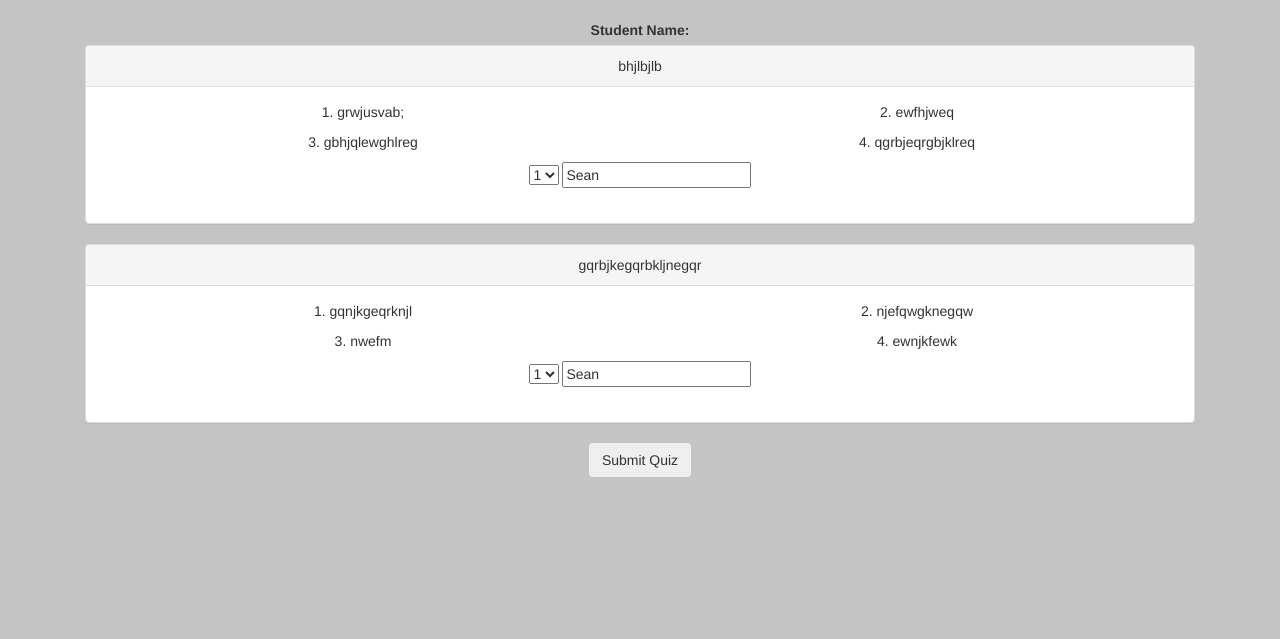
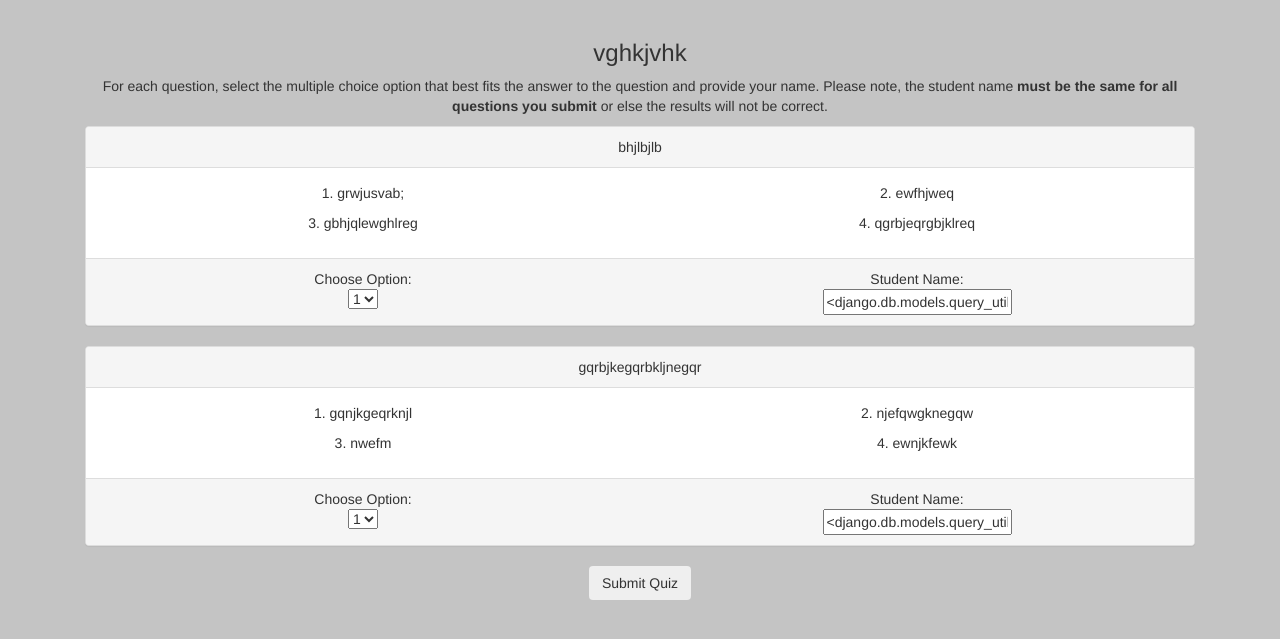
Before and after one commit to snasi623/project4, a Django app: page /quiz/1 in a window 1280 px wide. Shown: the part 74-713 px from the top of the page. Run offline with Django 3.2, Linux system fonts and the light colour scheme; data comes from the database, SQL or seed files in the repository; both versions use the stored data as it was after the commit; some libraries are stand-ins or nearby versions.

Commit message:
Added instructions to take quiz. tried to link results with the quiz pk

```diff
--- a/django_project/django_app/forms.py
+++ b/django_project/django_app/forms.py
@@ -22,5 +22,3 @@
     class Meta:
         model = QuestionResponse
         fields = ['question', 'selected_option', 'student_name']
-
-# QuizResponseFormSet = inlineformset_factory(QuestionResponse, QuestionResponse, fields =['question', 'selected_option', 'student_name',])
--- a/django_project/django_app/templates/quiz/index.html
+++ b/django_project/django_app/templates/quiz/index.html
@@ -27,7 +27,7 @@
                             </div>
                             <div class="col-sm-4">{{ q.category_name }}</div>
                             <div class="col-sm-2" type="button">
-                                <a href="{% url 'results' %}">Results</a>
+                                <a href="{% url 'results' quiz_pk=q.pk %}">Results</a>
                             </div>
                         </div>
                     </div>
--- a/django_project/django_app/templates/quiz/quiz.html
+++ b/django_project/django_app/templates/quiz/quiz.html
@@ -8,8 +8,8 @@
         {{ formset.management_form }}
         {% csrf_token %}
         <div>
-            <label for="studentname">Student Name: </label>
-            {% render_field formset.student_name class="form-control" %}
+            <h3>{{ quiz.name }}</h3>
+            <p>For each question, select the multiple choice option that best fits the answer to the question and provide your name. Please note, the student name <strong>must be the same for all questions you submit</strong> or else the results will not be correct.</p>
         </div>
         {% for r in formset %}
         {% with current_question=questions|get_item:r.question.value %}
@@ -32,10 +32,18 @@
                         <p>4. {{ current_question.option_4 }}</p>
                     </div>
                 </div>
-                {% render_field r.selected_option %}
-                {% render_field r.student_name %}
+            </div>
+            <div class="panel-footer">
+                <div class="row">
+                    <div class="col-sm-6">Choose Option: </div>
+                    <div class="col-sm-6">Student Name: </div>
+                </div>
+                <div class="row">
+                    <div class="col-sm-6">{% render_field r.selected_option %}</div>
+                    <div class="col-sm-6">{% render_field r.student_name %}</div>
+                </div>
                 {% render_field r.question %}
-            </div> &nbsp;
+            </div>
         </div>
         {% endwith %}
         {% endfor %}
--- a/django_project/django_app/views.py
+++ b/django_project/django_app/views.py
@@ -74,8 +74,8 @@
     for q in questions:
         initial_responses.append(model_to_dict(QuestionResponse(
             question = q,
-            selected_option = 1,
-            student_name = "Sean"
+            selected_option = QuestionResponse.selected_option,
+            student_name = QuestionResponse.student_name
         )))
 
     if 'submit' in request.POST:
--- a/django_project/django_project/urls.py
+++ b/django_project/django_project/urls.py
@@ -23,6 +23,6 @@
     path('createquiz/', quiz_views.createquiz, name='createquiz'),
     path('createquestions/<int:quiz_pk>', quiz_views.createquestions, name='createquestions'),
     path('quiz/<int:quiz_pk>', quiz_views.quiz, name='quiz'),
-    path('results/', quiz_views.results, name='results'),
+    path('results/<int:quiz_pk>', quiz_views.results, name='results'),
     path('admin/', admin.site.urls),
 ]
--- a/django_project/todo.txt
+++ b/django_project/todo.txt
@@ -1,4 +1,4 @@
-Take Quiz
+Get Student Name to be blank initially
 Fix results tab
 Edit Button
 Delete Button
```
Also changed, not shown: django_project/db.sqlite3.
